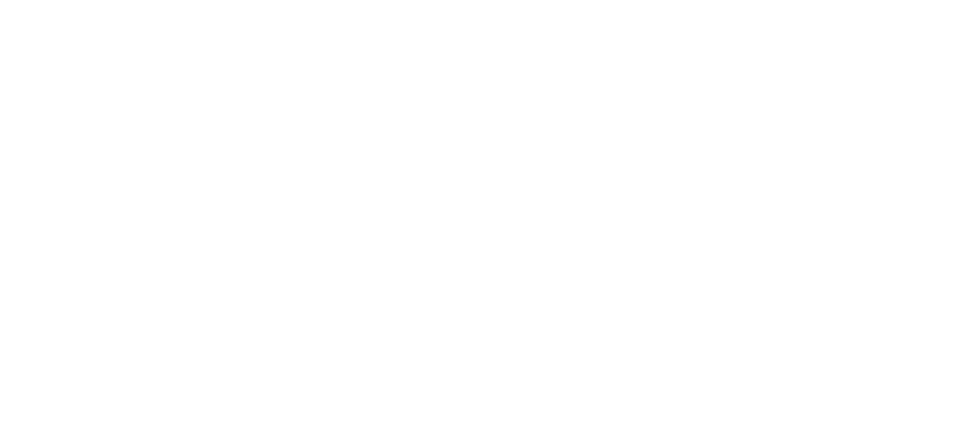
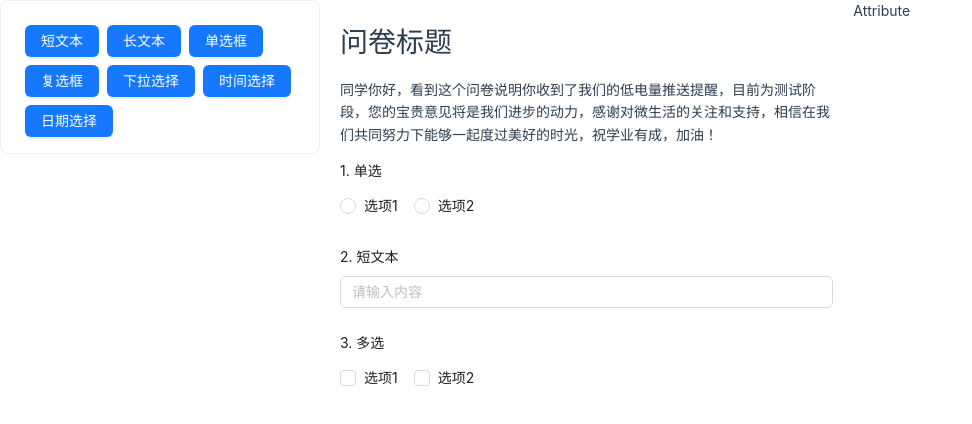
Before and after one commit to zyuanx/research-sys, a Vue app in the folder web/: page /research in a window 1280 px wide. Before the commit this address had no page. Shown: the top 424 px of the page, without its empty margins (0-972 px from the left). Built offline with nearby package versions, Linux system fonts and the light colour scheme; sample sign-in values are in the browser's storage.

Commit message:
feat: research layout

```diff
--- /dev/null
+++ b/web/src/components/research/ResearchAttribute.vue
@@ -0,0 +1,8 @@
+<script setup>
+
+</script>
+
+
+<template>
+    <div>Attribute</div>
+</template>
--- /dev/null
+++ b/web/src/components/research/ResearchDesign.vue
@@ -0,0 +1,40 @@
+<script setup>
+import { ref } from 'vue'
+const props = defineProps(['research'])
+console.log('ResearchDesign', props.research)
+const research = props.research
+const values = props.research.values
+const rules = ref([])
+function conLabel(idx, label) {
+  return (idx + 1) + '. ' + label
+}
+</script>
+
+
+<template>
+  <div style="padding: 20px;">
+    <h1>{{ research.title }}</h1>
+    <p>{{ research.description }}</p>
+    <a-form ref="formRef" :model="research" :rules="rules" layout="vertical">
+      <a-form-item v-for="(item, index) in research.items" :key="item.fieldID" ref="name" :label="conLabel(index, item.label)" name="name">
+        <div v-if="item.factor === 'input'">
+          <a-input :value="values[item.fieldID]" :placeholder="item.placeholder" />
+        </div>
+        <div v-else-if="item.factor === 'textarea'">
+          <a-textarea :value="values[item.fieldID]" :placeholder="item.placeholder" :rows="4" />
+        </div>
+        <div v-else-if="item.factor === 'radio'">
+          <a-radio-group :value="values[item.fieldID]">
+            <a-radio v-for="(op, idx) in item.options" :key="idx" :value="op.value">{{ op.label }}</a-radio>
+          </a-radio-group>
+        </div>
+        <div v-else-if="item.factor === 'checkbox'">
+          <a-checkbox-group :value="values[item.fieldID]">
+            <a-checkbox v-for="(op, idx) in item.options" :key="idx" :value="op.value">{{ op.label }}</a-checkbox>
+          </a-checkbox-group>
+        </div>
+
+      </a-form-item>
+    </a-form>
+  </div>
+</template>
--- /dev/null
+++ b/web/src/components/research/ResearchMaterial.vue
@@ -0,0 +1,43 @@
+<script setup>
+
+</script>
+
+
+<template>
+  <div>
+    <a-card>
+      <a-space wrap>
+        <a-button type="primary">短文本</a-button>
+        <a-button type="primary">长文本</a-button>
+        <a-button type="primary">单选框</a-button>
+        <a-button type="primary">复选框</a-button>
+        <a-button type="primary">下拉选择</a-button>
+        <a-button type="primary">时间选择</a-button>
+        <a-button type="primary">日期选择</a-button>
+      </a-space>
+      <!-- <div class="btns-flex">
+        <div class="btns-item">
+          <el-button type="primary" size="small" @click="factorAdd('radio')">单选框</el-button>
+        </div>
+        <div class="btns-item">
+          <el-button type="primary" size="small" @click="factorAdd('checkbox')">复选框</el-button>
+        </div>
+        <div class="btns-item">
+          <el-button type="primary" size="small" @click="factorAdd('text')">短文本</el-button>
+        </div>
+        <div class="btns-item">
+          <el-button type="primary" size="small" @click="factorAdd('textarea')">长文本</el-button>
+        </div>
+        <div class="btns-item">
+          <el-button type="primary" size="small" @click="factorAdd('select')">下拉选择</el-button>
+        </div>
+        <div class="btns-item">
+          <el-button type="primary" size="small" @click="factorAdd('timePicker')">时间选择</el-button>
+        </div>
+        <div class="btns-item">
+          <el-button type="primary" size="small" @click="factorAdd('datePicker')">日期选择</el-button>
+        </div>
+      </div> -->
+    </a-card>
+  </div>
+</template>
--- a/web/src/layout/LayoutView.vue
+++ b/web/src/layout/LayoutView.vue
@@ -39,9 +39,7 @@
 watch(openKeys, val => {
     console.log('openKeys', val);
 });
-import AppMainView from './AppMainView.vue';
 </script>
-
 
 <template>
     <div style="display: flex;">
--- a/web/src/main.js
+++ b/web/src/main.js
@@ -7,6 +7,8 @@
 import router from './router'
 import Antd from 'ant-design-vue'
 
+import '@/permission'
+
 const app = createApp(App)
 
 app.use(Antd)
--- /dev/null
+++ b/web/src/permission/index.js
@@ -0,0 +1,43 @@
+import router from '@/router'
+import { userAuthStore } from '@/stores/auth'
+
+const whiteList = ['/login']
+
+router.beforeEach(async (to, from, next) => {
+  console.log('to', to)
+  console.log('from', from)
+  console.log('next', next)
+  document.title = to.meta.title
+  const auth = userAuthStore()
+  console.log('auth', auth)
+  const token = localStorage.getItem('token')
+  if (token) {
+    if (to.path === '/login') {
+      next({ path: '/' })
+    } else {
+      // 获取用户角色
+    }
+  } else {
+    let pass = false
+    for (let i = 0; i < whiteList.length; i++) {
+      if (to.path.search(whiteList[i]) !== -1) {
+        pass = true
+        break
+      }
+    }
+    if (pass) {
+      next()
+    } else {
+      next(`/login?redirect=${to.path}`)
+    }
+  }
+  next()
+})
+
+// function hasPermission(roles, route) {
+//   if (route.meta && route.meta.roles) {
+//     return roles.some((role) => route.meta.roles.includes(role))
+//   } else {
+//     return true
+//   }
+// }
--- a/web/src/router/index.js
+++ b/web/src/router/index.js
@@ -1,8 +1,7 @@
 import { createRouter, createWebHistory } from 'vue-router'
 import Layout from '@/layout/LayoutView.vue'
-const router = createRouter({
-  history: createWebHistory(import.meta.env.BASE_URL),
-  routes: [
+
+export const constantRoutes = [
   {
     path: '/login',
     component: () => import('@/views/LoginView.vue'),
@@ -27,6 +26,11 @@
     ]
   },
   {
+    path: '/research',
+    name: 'research',
+    component: () => import('@/views/research/ResearchView.vue')
+  },
+  {
     path: '/about',
     name: 'about',
     // route level code-splitting
@@ -35,6 +39,10 @@
     component: () => import('../views/AboutView.vue')
   }
 ]
+
+const router = createRouter({
+  history: createWebHistory(import.meta.env.BASE_URL),
+  routes: constantRoutes
 })
 
 export default router
--- a/web/src/views/LoginView.vue
+++ b/web/src/views/LoginView.vue
@@ -19,10 +19,12 @@
   if (res.err_code == 0) {
     auth.token = res.data.token
   }
+  localStorage.setItem('token', res.data.token)
 }
 </script>
 
 <template>
+  <div style="margin: 20px auto;width: 300px;">
     <a-form :model="formState" name="basic" autocomplete="off" @finish="onFinish" @finishFailed="onFinishFailed">
       <a-form-item :rules="[{ required: true, message: 'Please input your username!' }]">
         <a-input v-model:value="formState.username" />
@@ -31,12 +33,11 @@
       <a-form-item :rules="[{ required: true, message: 'Please input your password!' }]">
         <a-input-password v-model:value="formState.password" />
       </a-form-item>
-
-
       <a-form-item :wrapper-col="{ offset: 8, span: 16 }">
         <a-button type="primary" html-type="submit" @click="Login">login</a-button>
       </a-form-item>
     </a-form>
+  </div>
 </template>
 
 <style></style>
--- /dev/null
+++ b/web/src/views/research/ResearchView.vue
@@ -0,0 +1,29 @@
+<script setup>
+import { ref } from 'vue'
+import ResearchMaterial from '@/components/research/ResearchMaterial.vue'
+import ResearchDesign from '@/components/research/ResearchDesign.vue'
+import ResearchAttribute from '@/components/research/ResearchAttribute.vue'
+
+import { research } from './factor'
+
+
+const researchData = ref(research)
+</script>
+
+
+<template>
+  <div>
+    <a-row>
+      <a-col :span="6">
+        <ResearchMaterial></ResearchMaterial>
+      </a-col>
+      <a-col :span="10">
+        <ResearchDesign :research="researchData"></ResearchDesign>
+      </a-col>
+      <a-col :span="8">
+        <ResearchAttribute></ResearchAttribute>
+      </a-col>
+    </a-row>
+
+  </div>
+</template>
--- /dev/null
+++ b/web/src/views/research/factor.js
@@ -0,0 +1,167 @@
+/**
+ * 此文件存放问题类型和校验规则
+ */
+export const factorItems = {
+  // 短文本
+  text: {
+    factor: 'text',
+    label: '短文本',
+    placeholder: '提示文字'
+  },
+  // 长文本
+  textarea: {
+    factor: 'textarea',
+    label: '长文本',
+    placeholder: '提示文字',
+    rows: 3
+  },
+  // 单选
+  radio: {
+    factor: 'radio',
+    label: '单选',
+    options: [
+      { label: '选项1', value: '值1' },
+      { label: '选项2', value: '值2' }
+    ]
+  },
+  // 多选
+  checkbox: {
+    factor: 'checkbox',
+    label: '多选',
+    options: [
+      { label: '选项1', value: '值1' },
+      { label: '选项2', value: '值2' }
+    ]
+  },
+  // 下拉选择
+  select: {
+    factor: 'select',
+    label: '下拉选择',
+    options: [
+      { label: '选项1', value: '值1' },
+      { label: '选项2', value: '值2' }
+    ]
+  },
+  // 时间选择
+  timePicker: {
+    factor: 'timePicker',
+    label: '时间选择'
+  },
+  // 日期选择
+  datePicker: {
+    factor: 'datePicker',
+    label: '日期选择'
+  }
+}
+
+export const factorRules = {
+  text: [
+    {
+      required: true,
+      message: '请输入内容',
+      trigger: 'blur'
+    }
+  ],
+  textarea: [
+    {
+      required: true,
+      message: '请输入内容',
+      trigger: 'blur'
+    }
+  ],
+  radio: [
+    {
+      required: true,
+      message: '请选择一个值',
+      trigger: 'change'
+    }
+  ],
+  checkbox: [
+    {
+      required: true,
+      message: '请选择一个值',
+      trigger: 'change'
+    }
+  ],
+  select: [
+    {
+      required: true,
+      message: '请选择一个值',
+      trigger: 'change'
+    }
+  ],
+  timePicker: [
+    {
+      required: true,
+      message: '请选择时间',
+      trigger: 'change'
+    }
+  ],
+  datePicker: [
+    {
+      required: true,
+      message: '请选择日期',
+      trigger: 'change'
+    }
+  ]
+}
+
+export const factorValues = {
+  text: '',
+  textarea: '',
+  radio: '',
+  checkbox: [],
+  select: '',
+  timePicker: '',
+  datePicker: ''
+}
+
+export const research = {
+  title: '问卷标题',
+  description:
+    '同学你好，看到这个问卷说明你收到了我们的低电量推送提醒，目前为测试阶段，您的宝贵意见将是我们进步的动力，感谢对微生活的关注和支持，相信在我们共同努力下能够一起度过美好的时光，祝学业有成，加油！',
+  config: {
+    size: 'medium',
+    labelPosition: 'top',
+    labelWidth: '100px'
+  },
+  items: [
+    {
+      fieldID: 'field7762c89-2d78-4447-b1b4-19f902149cbb',
+      factor: 'radio',
+      label: '单选',
+      options: [
+        { label: '选项1', value: '1' },
+        { label: '选项2', value: '2' }
+      ],
+      rules: [{ required: true, message: '请选择一个值', trigger: 'change' }]
+    },
+    {
+      fieldID: 'field7cb5873f-697e-4c46-87b6-156d0a368553',
+      factor: 'input',
+      label: '短文本',
+      placeholder: '请输入内容',
+      rules: [{ required: true, message: '请输入内容', trigger: 'blur' }]
+    },
+    {
+      fieldID: 'fieldc0a35eac-ccee-4705-bb3e-729bc6afb657',
+      factor: 'checkbox',
+      label: '多选',
+      options: [
+        { label: '选项1', value: '1' },
+        { label: '选项2', value: '2' }
+      ],
+      rules: [{ required: true, message: '请选择一个值', trigger: 'change' }]
+    }
+  ],
+  values: {
+    'field7762c89-2d78-4447-b1b4-19f902149cbb': '',
+    'field7cb5873f-697e-4c46-87b6-156d0a368553': '',
+    'fieldc0a35eac-ccee-4705-bb3e-729bc6afb657': []
+  },
+  once: 0,
+  open: 0,
+  startAt: new Date(),
+  endAt: new Date(),
+  access: []
+}
```
Also changed, not shown: web/src/stores/permission.js (added, +39 -0 lines), 1 other file (tests, documents, lock files or other folders). Lines whose indentation alone changed are shown as unchanged.
